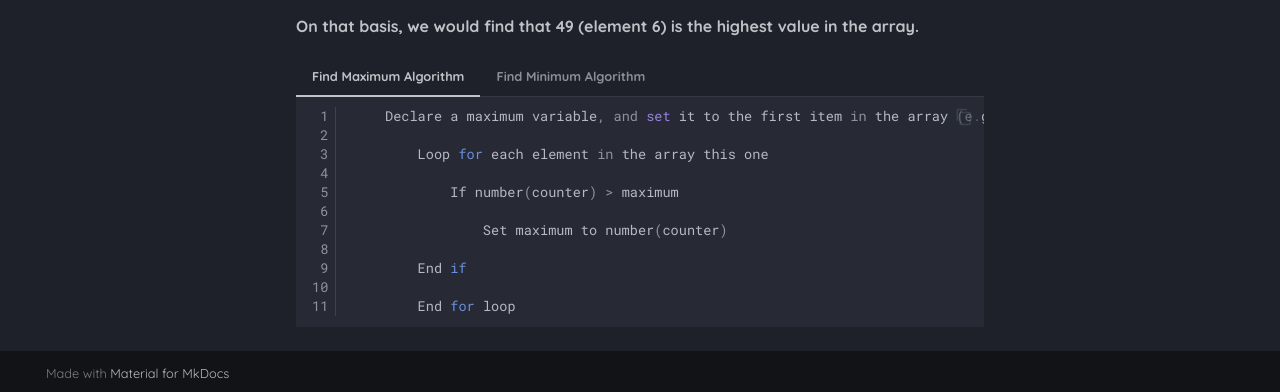
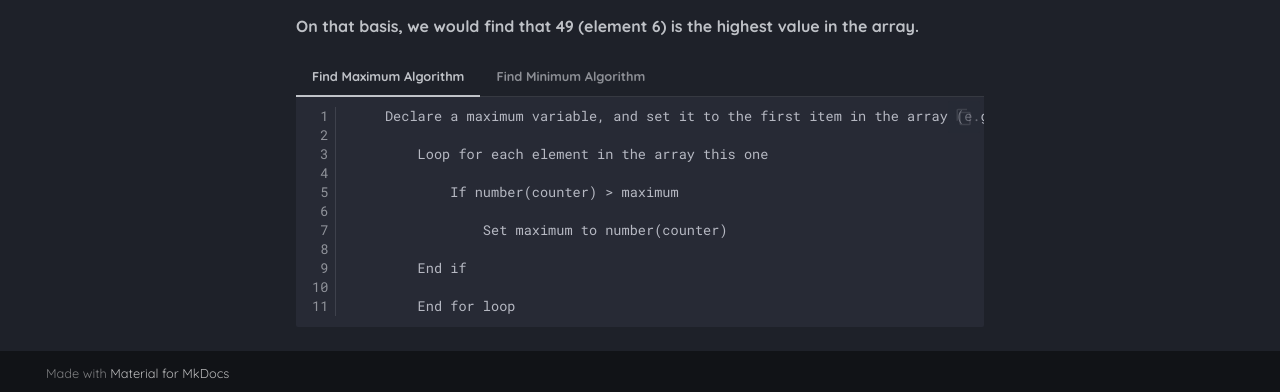
Before and after one commit to Mr-Wood-CS/Higher-Computing-Science-MD-Files, an MkDocs documentation site: the page built from docs/SI/09-Standard-Algorithms.md, in a window 1280 px wide and 900 px high, scrolled down 5676 px. Shown: the part 505-897 px from the top of the window. Built offline with MkDocs 1.6.1 and Material for MkDocs 9.7.7, drawn with Linux system fonts in a browser that asks for light colours.

Commit message:
Update 09-Standard-Algorithms.md

````diff
--- a/docs/SI/09-Standard-Algorithms.md
+++ b/docs/SI/09-Standard-Algorithms.md
@@ -356,7 +356,7 @@ __On that basis, we would find that 49 (element 6) is the highest value in the a
 
 === "__Find Maximum Algorithm__"
 
-    ``` python linenums="1"
+    ``` text linenums="1"
 		Declare a maximum variable, and set it to the first item in the array (e.g. 33)
 
     		Loop for each element in the array this one
````
